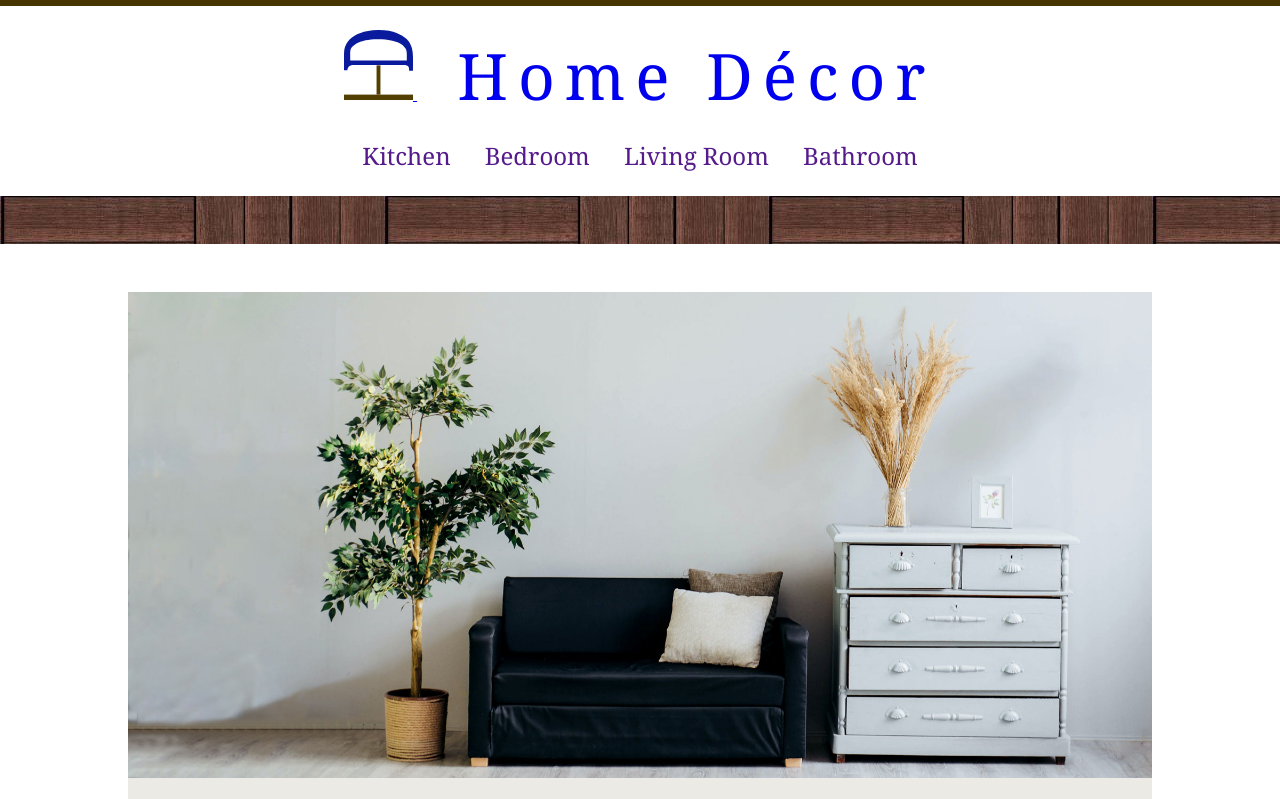
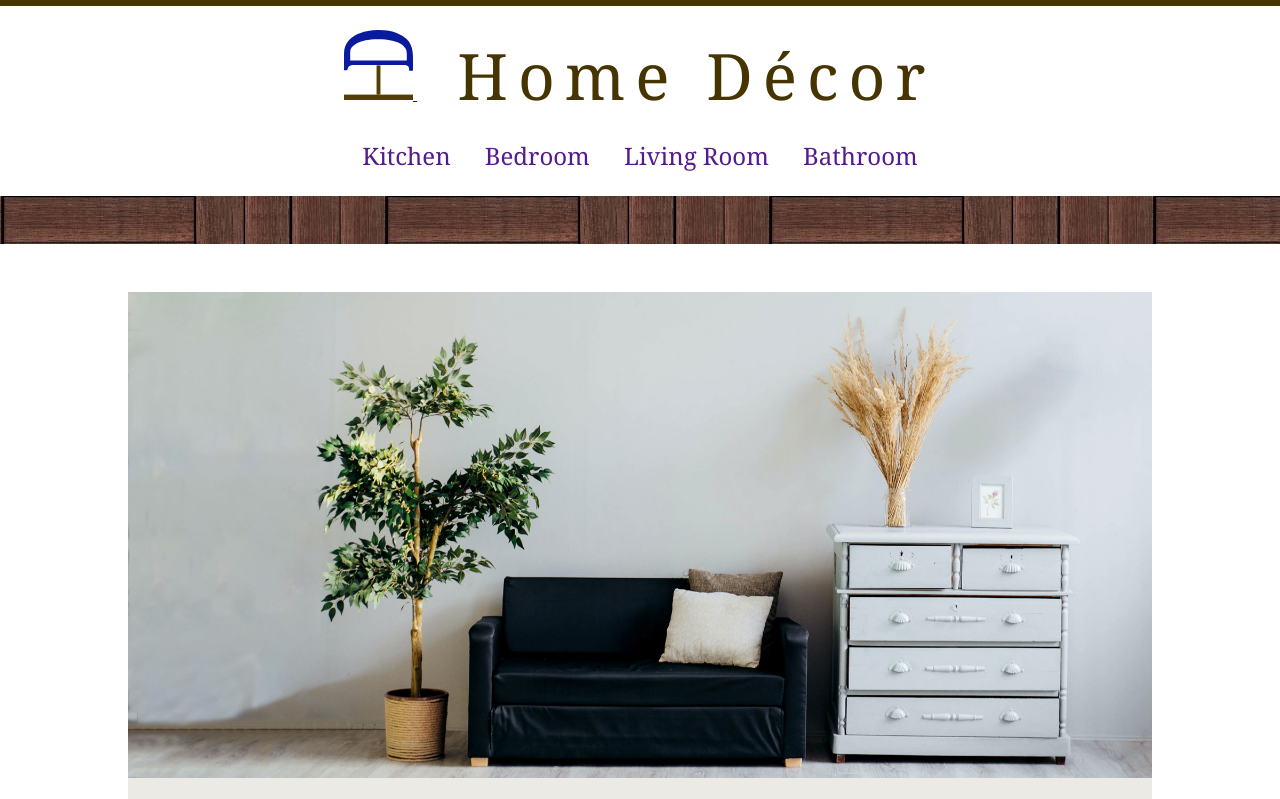
Before and after one commit to Jimbo-Farmer/Home-Decor, a plain HTML site: page root/index.html in a window 1280 px wide. Shown: the top 799 px of the page. Drawn offline with nearby package versions, Linux system fonts and the light colour scheme; files that its build step writes are made by us from their sources.

Commit message:
Update _nav.scss

```diff
--- a/root/sass/partials/_nav.scss
+++ b/root/sass/partials/_nav.scss
@@ -17,6 +17,7 @@ header {
     font-size: 4rem;
     letter-spacing: 10px;
     margin-left: 40px;
+    color: $colour-antique;
 }
 
 nav {
```
